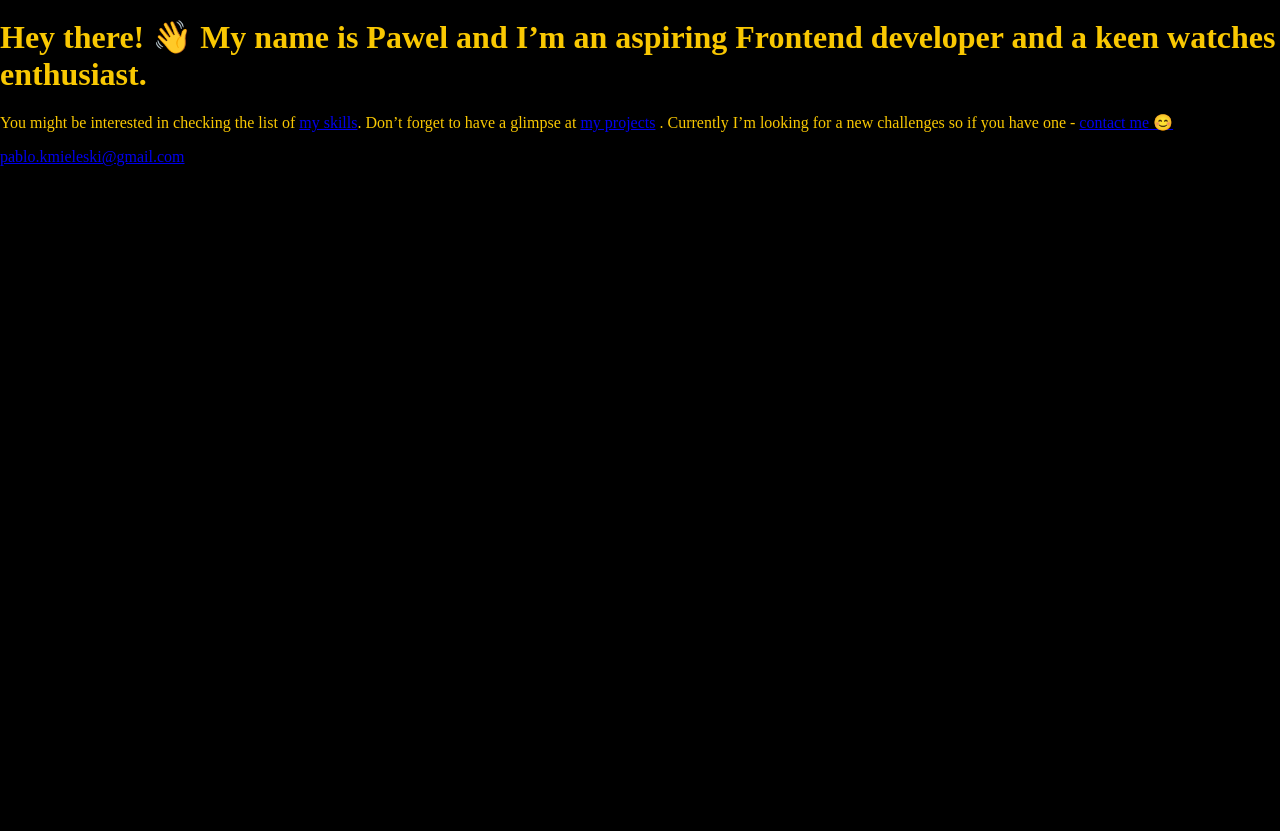
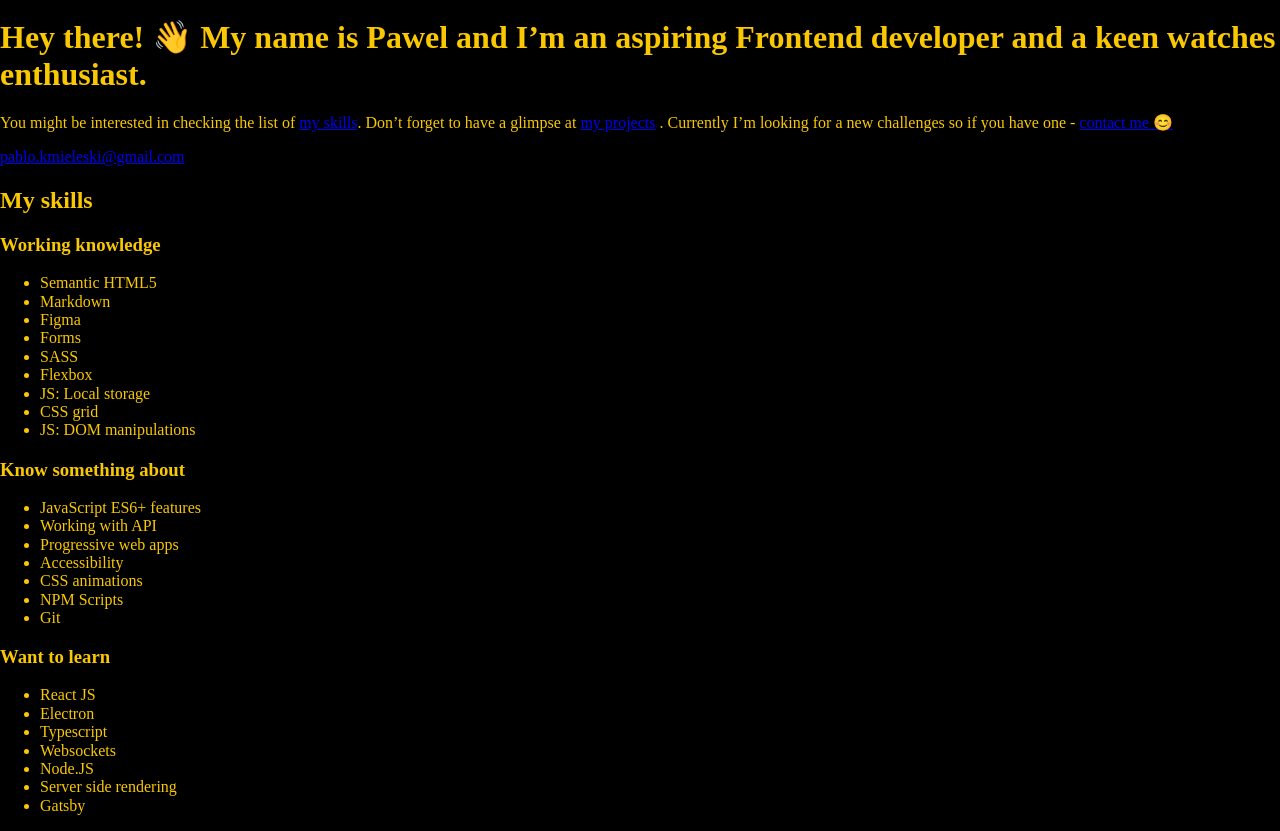
Before and after one commit to pablokmieleski/pablokmieleski.github.io, a website: page src/content/index.html in a window 1280 px wide. Shown: the part 21-852 px from the top of the page. Before the commit the page ends 800 px from the top, so only its background shows below. Drawn offline with nearby package versions, Linux system fonts and the light colour scheme; files that its build step writes are made by us from their sources.

Commit message:
feat skills section markup

```diff
--- a/src/content/index.html
+++ b/src/content/index.html
@@ -32,10 +32,55 @@
       <img src="" class="hero__image" alt="Pawel.">
       <h1 class="hero__title">Hey there! 👋 My name is Pawel and I’m an aspiring Frontend developer and a keen watches
         enthusiast. </h1>
-      <p class="hero__description">You might be interested in checking the list of <a class="hero__link" href="#">my
+      <p class="hero__description">You might be interested in checking the list of <a class="hero__link" href="#my-skills">my
           skills</a>. Don’t forget to have a glimpse at <a class="hero__link" href="#">my projects</a> . Currently I’m
         looking for a new challenges so if you have one - <a class="hero__link" href="#">contact me 😊</a></p>
       <a class="hero__mail" href="mailto:pablo.kmieleski@gmail.com">pablo.kmieleski@gmail.com</a>
+    </section>
+    <section id="my-skills" class="skills">
+      <h2 class="skills__title">My skills</h2>
+      <section class="skills-list">
+        <h3 class="skills-list__title">Working knowledge</h3>
+        <ul class="skills-list__list">
+          <li class="skills-list__item">Semantic HTML5</li>
+          <li class="skills-list__item">Markdown</li>
+          <li class="skills-list__item">Figma</li>
+          <li class="skills-list__item">Forms</li>
+          <li class="skills-list__item">SASS</li>
+          <li class="skills-list__item">Flexbox</li>
+          <li class="skills-list__item">JS: Local storage</li>
+          <li class="skills-list__item">CSS grid</li>
+          <li class="skills-list__item">JS: DOM manipulations</li>
+        </ul>
+      </section>
+      <section class="skills-list">
+        <h3 class="skills-list__title">Know something about</h3>
+        <ul class="skills-list__list">
+          <li class="skills-list__item">JavaScript ES6+ features</li>
+          <li class="skills-list__item">Working with API</li>
+          <li class="skills-list__item">Progressive web apps</li>
+          <li class="skills-list__item">Accessibility</li>
+          <li class="skills-list__item">CSS animations</li>
+          <li class="skills-list__item">NPM Scripts</li>
+          <li class="skills-list__item">Git</li>
+        </ul>
+      </section>
+      <section class="skills-list">
+        <h3 class="skills-list__title">Want to learn</h3>
+        <ul class="skills-list__list">
+          <li class="skills-list__item">React JS</li>
+          <li class="skills-list__item">Electron</li>
+          <li class="skills-list__item">Typescript</li>
+          <li class="skills-list__item">Websockets</li>
+          <li class="skills-list__item">Node.JS</li>
+          <li class="skills-list__item">Server side rendering</li>
+          <li class="skills-list__item">Gatsby</li>
+        </ul>
+      </section>
+
+
+
+
     </section>
 
   </main>
```
